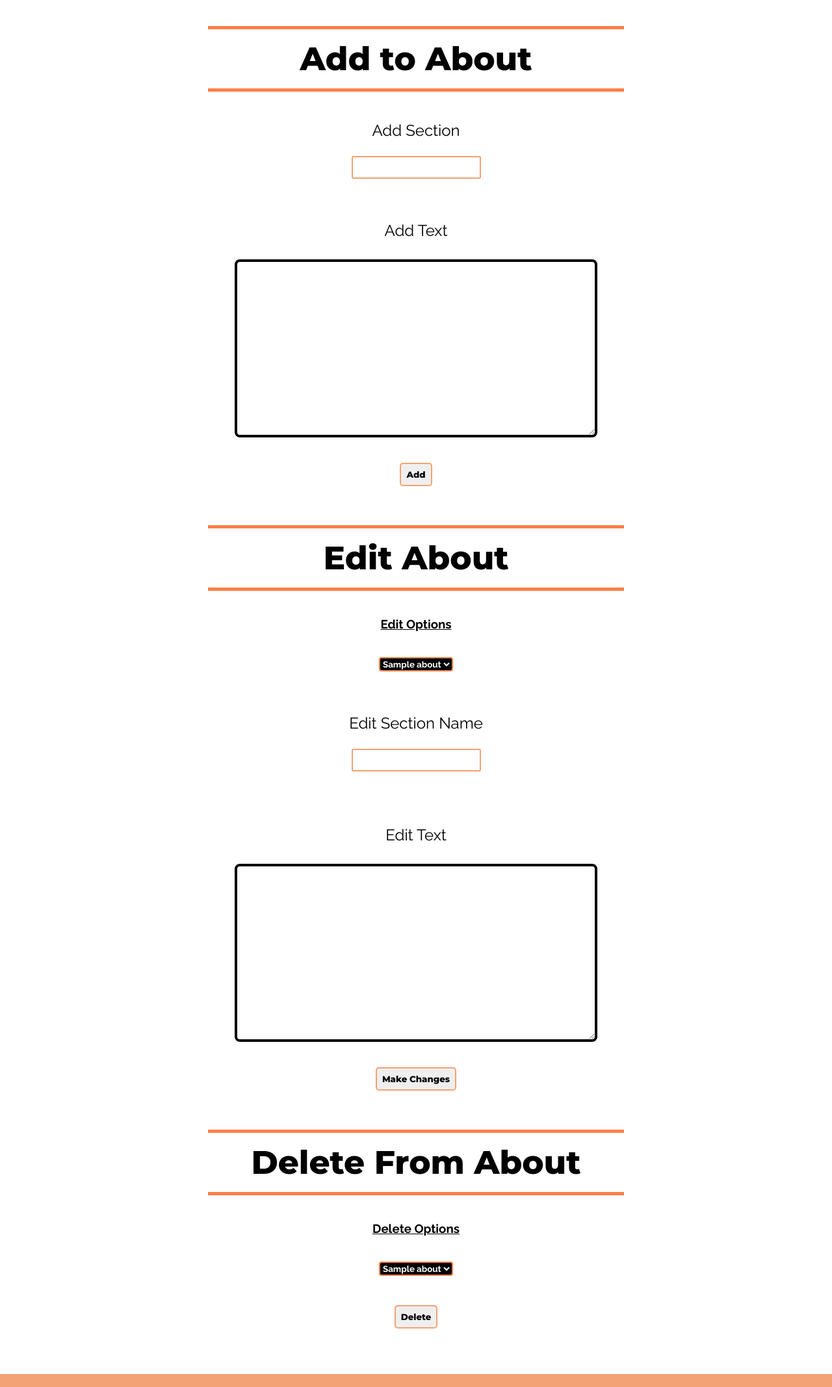
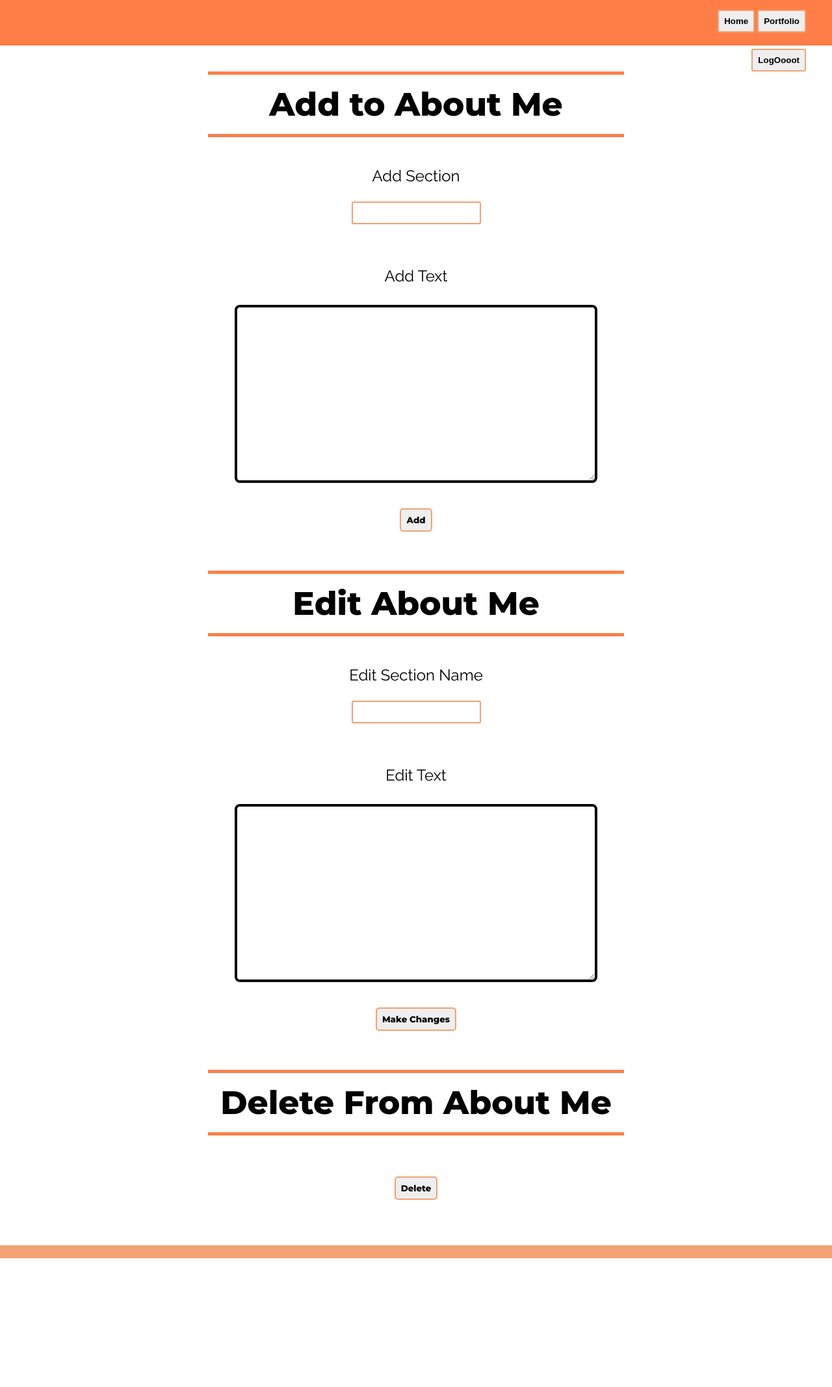
Before and after one commit to FuryMuso/Project-2-CMS, a PHP site: page /about-form.php in a window 1280 px wide. Shown: the whole page at 65% size. After the commit the page ends 1936 px from the top, so only its background shows below. Run offline with PHP 8.4, Linux system fonts and the light colour scheme; the visitor is signed in with stand-in values (Sample User, id 1); tables that the repository leaves empty or names only in its code hold one stand-in row (values such as "Sample post"); data that the repository does not hold is empty.

Commit message:
removed php

```diff
--- a/about-form.php
+++ b/about-form.php
@@ -1,6 +1,11 @@
 <?php
-include_once('about-add-select-pdo.php');
-$dbResults = retrieveAboutData();
+
+include_once('loginProcess.php');
+
+if(!isLoggedIn()) {
+    header('Location: login.php');
+}
+
 ?>
 
 <!DOCTYPE html>
@@ -12,44 +17,36 @@ $dbResults = retrieveAboutData();
     <title>About CMS Form</title>
 </head>
 <body>
+<div class="cmsNav">
+    <div class="navOption">
+        <a href="home-form.php"><input class="aboutOption" type="submit" value="Home"></a>
+        <a href="portfolio-form.php"><input class="portfolioOption" type="submit" value="Portfolio"></a>
+    </div>
+</div>
+<form class="logout" method="POST" action="logout.php">
+    <input type="submit" value="LogOooot">
+</form>
 <div class="cmsForm">
-    <form action="about-add-insert-pdo.php" method="POST">
-        <h1>Add to About</h1>
+    <form action="about-insert.php" method="POST">
+        <h1>Add to About Me</h1>
         <h2>Add Section</h2>
             <input type="text" name="section_title">
         <h2>Add Text</h2>
-        <textarea rows="16" name="text_input" cols="75"></textarea>
+            <textarea rows="16" name="text_input" name="" cols="75"></textarea>
         <br>
             <input class="editingButton" type="submit" value="Add">
     </form>
-    <form action="about-edit-insert-pdo.php" method="POST">
-        <h1>Edit About</h1>
-        <h3>Edit Options</h3>
-        <select class="deleteAboutOptions" name="toDelete">
-            <?php
-            foreach ($dbResults as $deleteOption) {
-                echo "<option>" . $deleteOption['section_title'] . "</option>";
-            }
-            ?>
-        </select>
+    <form action="PDO-insert.php" method="POST">
+        <h1>Edit About Me</h1>
         <h2>Edit Section Name</h2>
-        <input type="text" name="section_title"><br>
-        <br>
+            <input type="text" name="section_title">
         <h2>Edit Text</h2>
             <textarea rows="16" name="text_input" cols="75"></textarea>
         <br>
             <input class="editingButton" type="submit" value="Make Changes">
     </form>
-    <form action="about-delete-delete-pdo.php" method="POST">
-        <h1>Delete From About</h1>
-        <h3>Delete Options</h3>
-        <select class="deleteAboutOptions" name="toDelete">
-            <?php
-            foreach ($dbResults as $deleteOption) {
-                echo "<option>" . $deleteOption['section_title'] . "</option>";
-            }
-            ?>
-        </select>
+    <form action="" method="POST">
+        <h1>Delete From About Me</h1>
         <br>
             <input class="editingButton" type="submit" value="Delete">
     </form>
```
Also changed, not shown: portfolio-form.php (+20 -23 lines). Lines whose indentation alone changed are shown as unchanged.
